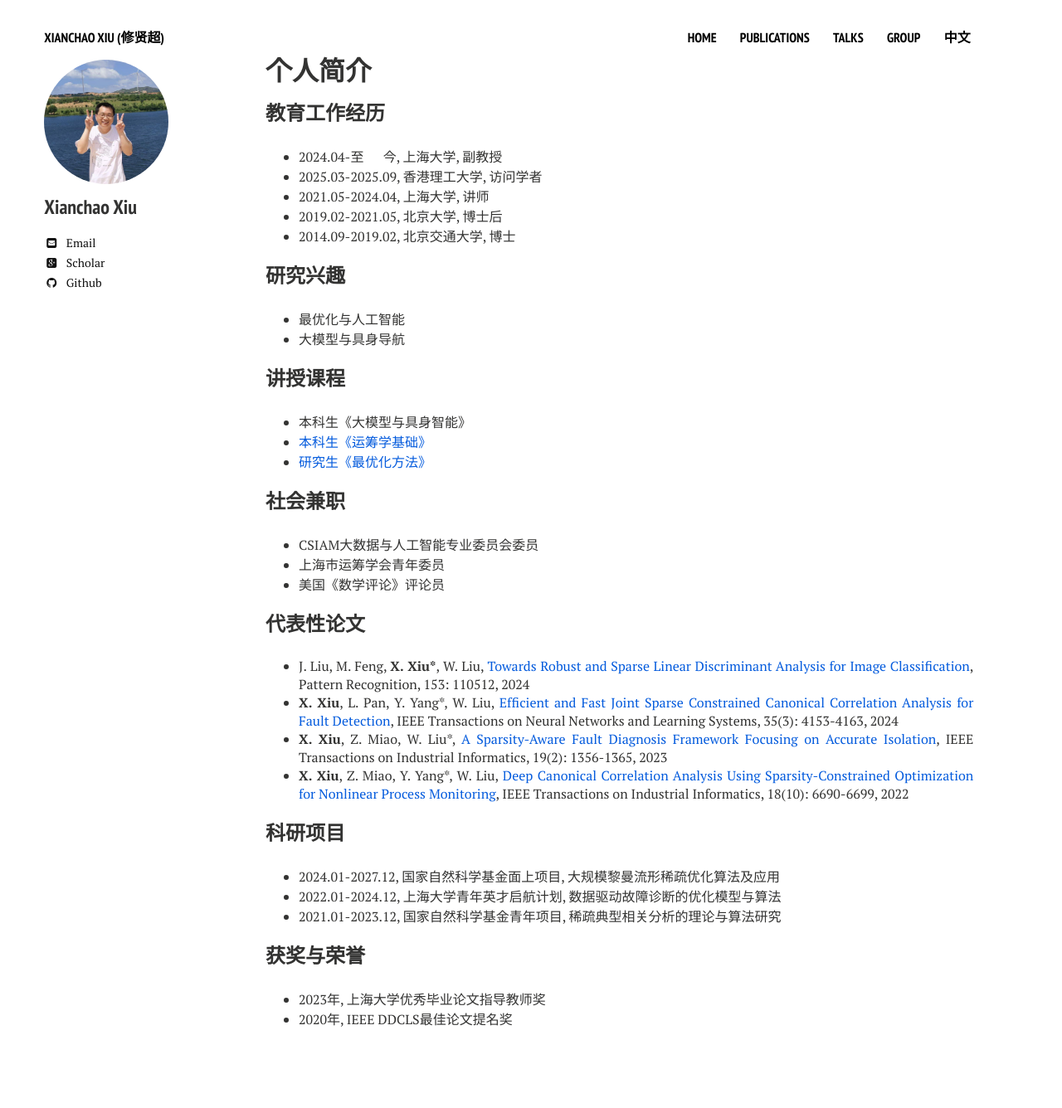
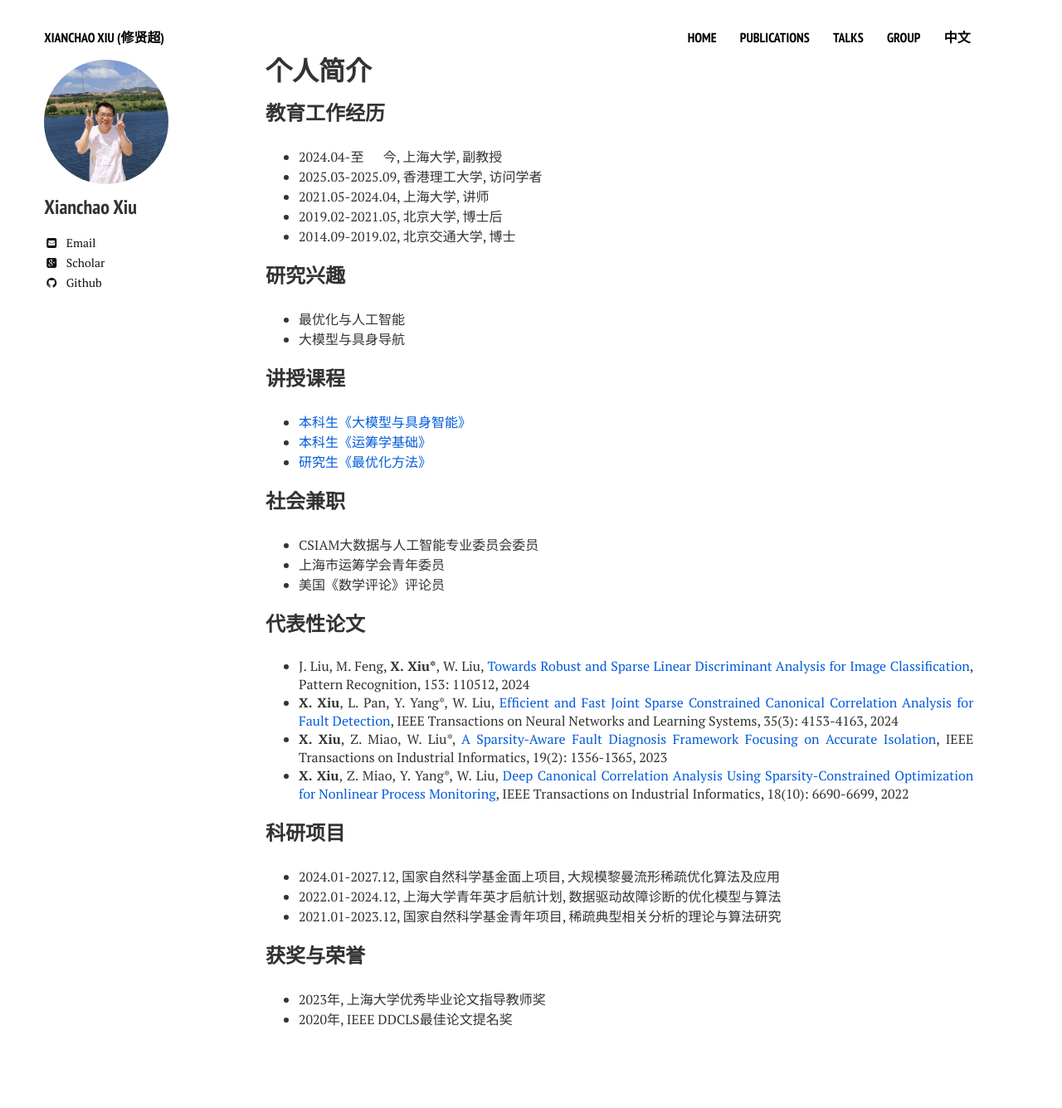
Before and after one commit to xianchaoxiu/xianchaoxiu.github.io, a Jekyll site: the page built from chinese/index.md, in a window 1280 px wide. Shown: the whole page at 83% size. Built offline with Jekyll 4.4.1, drawn with Linux system fonts in a browser that asks for light colours; nearby versions of some CDN libraries.

Commit message:
Update index.md

```diff
--- a/chinese/index.md
+++ b/chinese/index.md
@@ -23,7 +23,7 @@ share: false
 
 
 ### 讲授课程
-* 本科生《大模型与具身智能》 <br>
+* <a href="https://xianchaoxiu.github.io/chinese/LLM/" class="textlink" target="_blank"> 本科生《大模型与具身智能》 </a><br>
 * <a href="https://xianchaoxiu.github.io/chinese/OR/" class="textlink" target="_blank"> 本科生《运筹学基础》 </a><br>
 * <a href="https://xianchaoxiu.github.io/chinese/OPT/" class="textlink" target="_blank"> 研究生《最优化方法》 </a><br>
 
```
